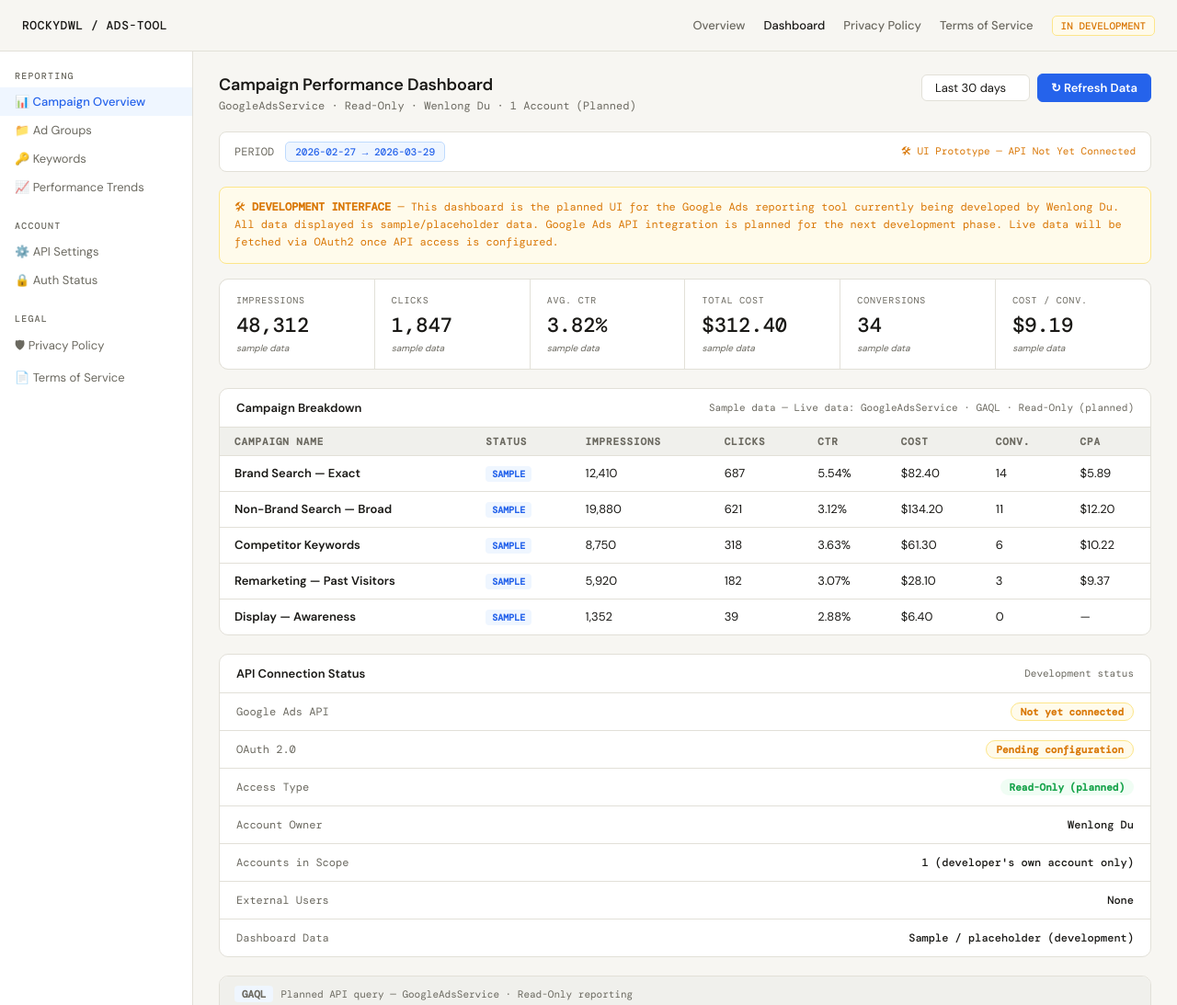
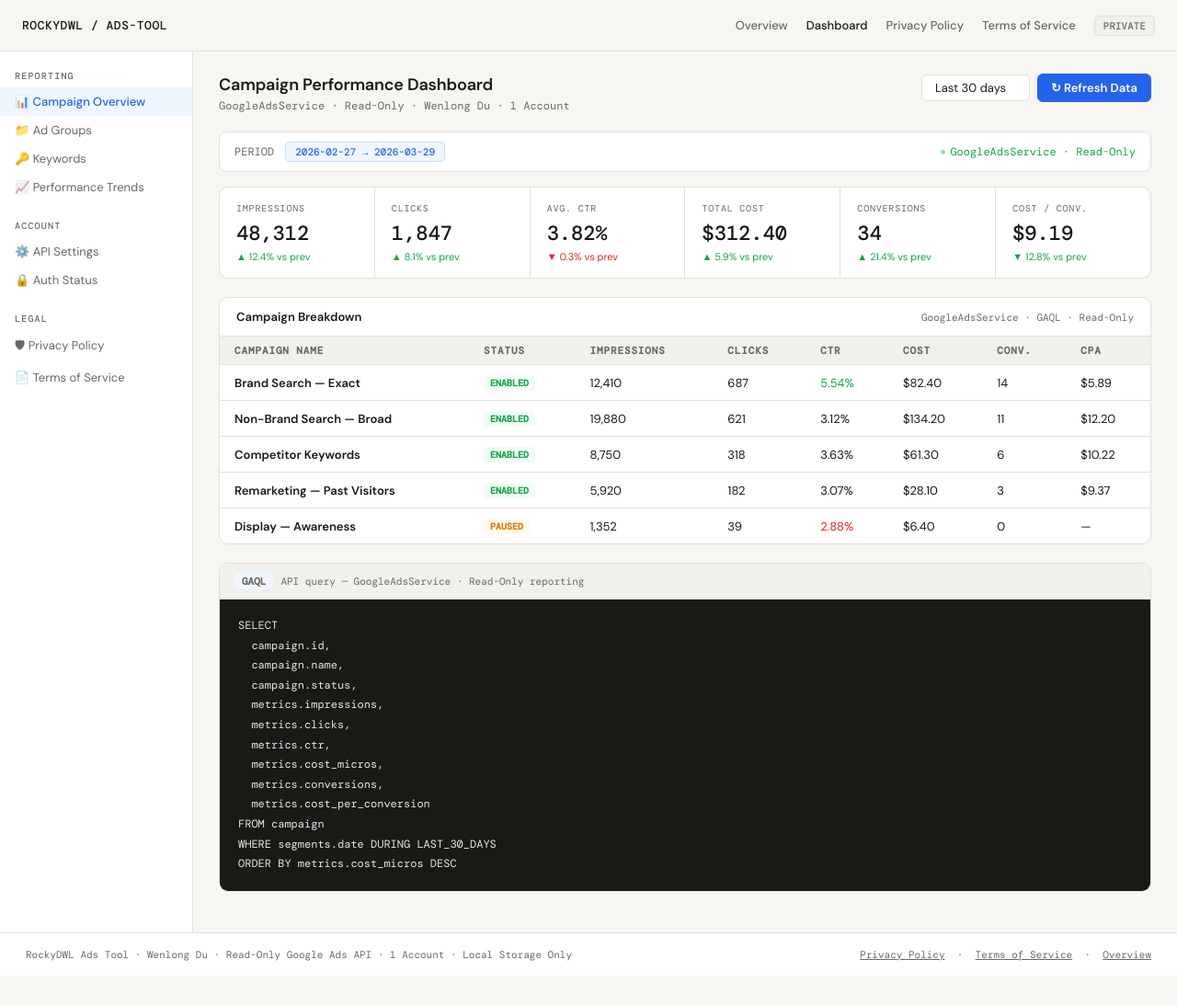
Before and after one commit to RockyDWL/google-ads-internal-tool, a plain HTML site: page dashboard.html in a window 1280 px wide. Shown: the top 1093 px of the page at 92% size. After the commit the page ends 1061 px from the top, so only its background shows below. Drawn offline with nearby package versions, Linux system fonts and the light colour scheme.

Commit message:
Update dashboard.html

```diff
--- a/dashboard.html
+++ b/dashboard.html
@@ -11,45 +11,26 @@
   --bg: #f7f6f2; --surface: #ffffff; --border: #e2e0d8;
   --text: #1a1916; --muted: #6b6960; --accent: #2563eb;
   --accent-light: #eff6ff; --green: #16a34a; --green-light: #f0fdf4;
-  --tag-bg: #f0f0ec; --red: #dc2626; --amber: #d97706; --amber-light: #fffbeb;
+  --tag-bg: #f0f0ec; --red: #dc2626; --amber: #d97706;
 }
 body { font-family: 'DM Sans', Arial, sans-serif; background: var(--bg); color: var(--text); font-size: 14px; min-height: 100vh; }
-
-nav {
-  position: sticky; top: 0; z-index: 100;
-  background: rgba(247,246,242,0.95); backdrop-filter: blur(12px);
-  border-bottom: 1px solid var(--border);
-  padding: 0 24px; display: flex; align-items: center; justify-content: space-between; height: 56px;
-}
+nav { position: sticky; top: 0; z-index: 100; background: rgba(247,246,242,0.95); backdrop-filter: blur(12px); border-bottom: 1px solid var(--border); padding: 0 24px; display: flex; align-items: center; justify-content: space-between; height: 56px; }
 .nav-brand { font-family: 'DM Mono', monospace; font-size: 13px; font-weight: 500; color: var(--text); letter-spacing: 0.04em; text-decoration: none; }
 .nav-links { display: flex; gap: 20px; align-items: center; }
 .nav-links a { font-size: 13px; color: var(--muted); text-decoration: none; font-weight: 500; transition: color 0.15s; }
 .nav-links a:hover, .nav-links a.active { color: var(--text); }
-.nav-badge { background: var(--amber-light); border: 1px solid #fde68a; color: var(--amber); font-family: 'DM Mono', monospace; font-size: 11px; font-weight: 500; padding: 3px 9px; border-radius: 5px; }
-
+.nav-badge { background: var(--tag-bg); border: 1px solid var(--border); color: var(--muted); font-family: 'DM Mono', monospace; font-size: 11px; font-weight: 500; padding: 3px 9px; border-radius: 5px; }
 .layout { display: flex; min-height: calc(100vh - 56px); }
-
-aside {
-  width: 210px; background: var(--surface); border-right: 1px solid var(--border);
-  padding: 20px 0; flex-shrink: 0;
-}
+aside { width: 210px; background: var(--surface); border-right: 1px solid var(--border); padding: 20px 0; flex-shrink: 0; }
 .sidebar-group { margin-bottom: 20px; }
 .sidebar-heading { font-family: 'DM Mono', monospace; font-size: 10px; font-weight: 500; letter-spacing: 0.12em; text-transform: uppercase; color: var(--muted); padding: 0 16px; margin-bottom: 6px; }
-.sidebar-item {
-  display: flex; align-items: center; gap: 8px;
-  padding: 7px 16px; font-size: 13px; color: var(--muted);
-  text-decoration: none; border-radius: 0; transition: all 0.12s;
-  cursor: pointer;
-}
+.sidebar-item { display: flex; align-items: center; gap: 8px; padding: 7px 16px; font-size: 13px; color: var(--muted); text-decoration: none; transition: all 0.12s; cursor: pointer; }
 .sidebar-item:hover { background: var(--bg); color: var(--text); }
 .sidebar-item.active { background: var(--accent-light); color: var(--accent); font-weight: 500; }
-
 main { flex: 1; padding: 24px 28px; overflow-x: auto; }
-
 .page-header { display: flex; align-items: flex-start; justify-content: space-between; margin-bottom: 20px; flex-wrap: wrap; gap: 12px; }
 .page-title h1 { font-size: 18px; font-weight: 600; letter-spacing: -0.01em; }
 .page-title p { font-size: 12px; color: var(--muted); margin-top: 3px; font-family: 'DM Mono', monospace; }
-
 .controls { display: flex; gap: 8px; align-items: center; }
 .ctrl { background: var(--surface); border: 1px solid var(--border); color: var(--text); font-size: 13px; padding: 6px 14px; border-radius: 6px; cursor: pointer; font-family: 'DM Sans', sans-serif; transition: all 0.15s; }
 .ctrl:hover { background: var(--bg); }
@@ -57,31 +38,17 @@ main { flex: 1; padding: 24px 28px; overflow-x: auto; }
 .ctrl.primary:hover { opacity: 0.88; }
 .ctrl.primary:active { transform: scale(0.97); }
 select.ctrl { appearance: none; padding-right: 24px; }
-
-.date-bar {
-  background: var(--surface); border: 1px solid var(--border); border-radius: 8px;
-  padding: 10px 16px; margin-bottom: 16px;
-  display: flex; align-items: center; gap: 12px; flex-wrap: wrap;
-  font-family: 'DM Mono', monospace; font-size: 12px; color: var(--muted);
-}
+.date-bar { background: var(--surface); border: 1px solid var(--border); border-radius: 8px; padding: 10px 16px; margin-bottom: 16px; display: flex; align-items: center; gap: 12px; flex-wrap: wrap; font-family: 'DM Mono', monospace; font-size: 12px; color: var(--muted); }
 .date-chip { background: var(--accent-light); border: 1px solid #bfdbfe; color: var(--accent); font-family: 'DM Mono', monospace; font-size: 11px; font-weight: 500; padding: 3px 10px; border-radius: 5px; }
-.dev-status { display: inline-flex; align-items: center; gap: 5px; color: var(--amber); margin-left: auto; font-family: 'DM Mono', monospace; font-size: 11px; }
-
-/* DEV NOTICE */
-.dev-notice {
-  background: var(--amber-light); border: 1px solid #fde68a;
-  border-radius: 8px; padding: 12px 16px; font-size: 12px; color: var(--amber);
-  margin-bottom: 16px; font-family: 'DM Mono', monospace; line-height: 1.6;
-}
-
-/* KPI GRID */
+.live-dot { display: inline-flex; align-items: center; gap: 5px; color: var(--green); margin-left: auto; }
+.live-dot::before { content: ''; width: 5px; height: 5px; background: var(--green); border-radius: 50%; animation: pulse 2s infinite; }
+@keyframes pulse { 0%,100%{opacity:1}50%{opacity:0.4} }
 .kpi-grid { display: grid; grid-template-columns: repeat(auto-fit, minmax(150px, 1fr)); gap: 1px; background: var(--border); border: 1px solid var(--border); border-radius: 10px; overflow: hidden; margin-bottom: 20px; }
 .kpi-card { background: var(--surface); padding: 16px 18px; }
 .kpi-label { font-family: 'DM Mono', monospace; font-size: 10px; color: var(--muted); text-transform: uppercase; letter-spacing: 0.08em; margin-bottom: 6px; }
 .kpi-value { font-family: 'DM Mono', monospace; font-size: 22px; font-weight: 500; color: var(--text); }
-.kpi-note { font-size: 10px; margin-top: 4px; color: var(--muted); font-style: italic; }
-
-/* TABLE SECTION */
+.kpi-delta { font-size: 11px; margin-top: 4px; }
+.delta-up { color: var(--green); } .delta-dn { color: var(--red); }
 .table-section { background: var(--surface); border: 1px solid var(--border); border-radius: 10px; overflow: hidden; margin-bottom: 20px; }
 .table-head { padding: 12px 18px; border-bottom: 1px solid var(--border); display: flex; align-items: center; justify-content: space-between; }
 .table-head h2 { font-size: 13px; font-weight: 600; }
@@ -91,35 +58,17 @@ th { text-align: left; padding: 8px 16px; font-size: 11px; color: var(--muted);
 td { padding: 10px 16px; border-bottom: 1px solid var(--border); font-size: 13px; }
 tr:last-child td { border-bottom: none; }
 tr:hover td { background: var(--bg); }
-
-.st-sample { display: inline-block; background: var(--accent-light); color: var(--accent); font-size: 10px; font-weight: 700; padding: 2px 7px; border-radius: 4px; font-family: 'DM Mono', monospace; }
-
-/* GAQL */
+.st-en { display: inline-block; background: var(--green-light); color: var(--green); font-size: 10px; font-weight: 700; padding: 2px 7px; border-radius: 4px; font-family: 'DM Mono', monospace; }
+.st-pa { display: inline-block; background: #fffbeb; color: var(--amber); font-size: 10px; font-weight: 700; padding: 2px 7px; border-radius: 4px; font-family: 'DM Mono', monospace; }
 .query-section { background: var(--surface); border: 1px solid var(--border); border-radius: 10px; overflow: hidden; margin-bottom: 20px; }
 .query-head { padding: 10px 16px; border-bottom: 1px solid var(--border); background: var(--tag-bg); display: flex; align-items: center; gap: 8px; }
 .query-head span { font-family: 'DM Mono', monospace; font-size: 11px; color: var(--muted); }
 .method-badge { background: var(--accent-light); color: var(--accent); font-family: 'DM Mono', monospace; font-size: 10px; font-weight: 700; padding: 2px 8px; border-radius: 4px; }
-
 pre { font-family: 'DM Mono', monospace; font-size: 12px; background: #1a1916; color: #e8e6e0; padding: 18px 20px; line-height: 1.8; overflow-x: auto; }
-
-/* API STATUS SECTION */
-.api-status-section { background: var(--surface); border: 1px solid var(--border); border-radius: 10px; overflow: hidden; margin-bottom: 20px; }
-.api-status-head { padding: 12px 18px; border-bottom: 1px solid var(--border); display: flex; align-items: center; justify-content: space-between; }
-.api-status-head h2 { font-size: 13px; font-weight: 600; }
-.status-row { display: flex; align-items: center; justify-content: space-between; padding: 12px 18px; border-bottom: 1px solid var(--border); font-size: 13px; }
-.status-row:last-child { border-bottom: none; }
-.status-key { color: var(--muted); font-family: 'DM Mono', monospace; font-size: 12px; }
-.status-val { font-weight: 500; font-family: 'DM Mono', monospace; font-size: 12px; }
-.pill-dev { background: var(--amber-light); color: var(--amber); padding: 2px 10px; border-radius: 20px; font-size: 11px; font-weight: 600; border: 1px solid #fde68a; }
-.pill-ok { background: var(--green-light); color: var(--green); padding: 2px 10px; border-radius: 20px; font-size: 11px; font-weight: 600; }
-
 .dash-footer { border-top: 1px solid var(--border); padding: 16px 28px; font-size: 11px; color: var(--muted); display: flex; justify-content: space-between; align-items: center; flex-wrap: wrap; gap: 8px; font-family: 'DM Mono', monospace; background: var(--surface); }
 .dash-footer a { color: var(--muted); text-decoration: underline; }
-
-/* refresh animation */
 @keyframes spin { from{transform:rotate(0)} to{transform:rotate(360deg)} }
 .spinning { display: inline-block; animation: spin 0.6s linear infinite; }
-
 @media(max-width:640px){ aside{display:none} main{padding:16px} }
 </style>
 </head>
@@ -132,7 +81,7 @@ pre { font-family: 'DM Mono', monospace; font-size: 12px; background: #1a1916; c
     <a href="dashboard.html" class="active">Dashboard</a>
     <a href="privacy.html">Privacy Policy</a>
     <a href="terms.html">Terms of Service</a>
-    <span class="nav-badge">IN DEVELOPMENT</span>
+    <span class="nav-badge">PRIVATE</span>
   </div>
 </nav>
 
@@ -140,15 +89,15 @@ pre { font-family: 'DM Mono', monospace; font-size: 12px; background: #1a1916; c
   <aside>
     <div class="sidebar-group">
       <div class="sidebar-heading">Reporting</div>
-      <a class="sidebar-item active" onclick="showSection('campaigns'); return false;" href="#">📊 Campaign Overview</a>
-      <a class="sidebar-item" onclick="showSection('adgroups'); return false;" href="#">📁 Ad Groups</a>
-      <a class="sidebar-item" onclick="showSection('keywords'); return false;" href="#">🔑 Keywords</a>
-      <a class="sidebar-item" onclick="showSection('trends'); return false;" href="#">📈 Performance Trends</a>
+      <a class="sidebar-item active" onclick="setActive(this)" href="#">📊 Campaign Overview</a>
+      <a class="sidebar-item" onclick="setActive(this)" href="#">📁 Ad Groups</a>
+      <a class="sidebar-item" onclick="setActive(this)" href="#">🔑 Keywords</a>
+      <a class="sidebar-item" onclick="setActive(this)" href="#">📈 Performance Trends</a>
     </div>
     <div class="sidebar-group">
       <div class="sidebar-heading">Account</div>
-      <a class="sidebar-item" onclick="showSection('apistatus'); return false;" href="#">⚙️ API Settings</a>
-      <a class="sidebar-item" onclick="showSection('apistatus'); return false;" href="#">🔒 Auth Status</a>
+      <a class="sidebar-item" onclick="setActive(this)" href="#">⚙️ API Settings</a>
+      <a class="sidebar-item" onclick="setActive(this)" href="#">🔒 Auth Status</a>
     </div>
     <div class="sidebar-group">
       <div class="sidebar-heading">Legal</div>
@@ -161,10 +110,10 @@ pre { font-family: 'DM Mono', monospace; font-size: 12px; background: #1a1916; c
     <div class="page-header">
       <div class="page-title">
         <h1>Campaign Performance Dashboard</h1>
-        <p>GoogleAdsService · Read-Only · Wenlong Du · 1 Account (Planned)</p>
+        <p>GoogleAdsService · Read-Only · Wenlong Du · 1 Account</p>
       </div>
       <div class="controls">
-        <select class="ctrl" id="dateRange" onchange="updateDateRange()">
+        <select class="ctrl" id="dateRange" onchange="updateDateLabel()">
           <option>Last 30 days</option>
           <option>Last 7 days</option>
           <option>This month</option>
@@ -177,85 +126,41 @@ pre { font-family: 'DM Mono', monospace; font-size: 12px; background: #1a1916; c
     <div class="date-bar">
       <span>PERIOD</span>
       <span class="date-chip" id="dateLabel">2026-02-27 → 2026-03-29</span>
-      <span class="dev-status">🛠 UI Prototype — API Not Yet Connected</span>
+      <span class="live-dot">GoogleAdsService · Read-Only</span>
     </div>
 
-    <div class="dev-notice">
-      🛠 <strong>DEVELOPMENT INTERFACE</strong> — This dashboard is the planned UI for the Google Ads reporting tool currently being developed by Wenlong Du. All data displayed is sample/placeholder data. Google Ads API integration is planned for the next development phase. Live data will be fetched via OAuth2 once API access is configured.
+    <div class="kpi-grid">
+      <div class="kpi-card"><div class="kpi-label">Impressions</div><div class="kpi-value">48,312</div><div class="kpi-delta delta-up">▲ 12.4% vs prev</div></div>
+      <div class="kpi-card"><div class="kpi-label">Clicks</div><div class="kpi-value">1,847</div><div class="kpi-delta delta-up">▲ 8.1% vs prev</div></div>
+      <div class="kpi-card"><div class="kpi-label">Avg. CTR</div><div class="kpi-value">3.82%</div><div class="kpi-delta delta-dn">▼ 0.3% vs prev</div></div>
+      <div class="kpi-card"><div class="kpi-label">Total Cost</div><div class="kpi-value">$312.40</div><div class="kpi-delta delta-up">▲ 5.9% vs prev</div></div>
+      <div class="kpi-card"><div class="kpi-label">Conversions</div><div class="kpi-value">34</div><div class="kpi-delta delta-up">▲ 21.4% vs prev</div></div>
+      <div class="kpi-card"><div class="kpi-label">Cost / Conv.</div><div class="kpi-value">$9.19</div><div class="kpi-delta delta-up">▼ 12.8% vs prev</div></div>
     </div>
 
-    <!-- KPI -->
-    <div class="kpi-grid">
-      <div class="kpi-card"><div class="kpi-label">Impressions</div><div class="kpi-value" id="kpi-impressions">48,312</div><div class="kpi-note">sample data</div></div>
-      <div class="kpi-card"><div class="kpi-label">Clicks</div><div class="kpi-value" id="kpi-clicks">1,847</div><div class="kpi-note">sample data</div></div>
-      <div class="kpi-card"><div class="kpi-label">Avg. CTR</div><div class="kpi-value" id="kpi-ctr">3.82%</div><div class="kpi-note">sample data</div></div>
-      <div class="kpi-card"><div class="kpi-label">Total Cost</div><div class="kpi-value" id="kpi-cost">$312.40</div><div class="kpi-note">sample data</div></div>
-      <div class="kpi-card"><div class="kpi-label">Conversions</div><div class="kpi-value" id="kpi-conv">34</div><div class="kpi-note">sample data</div></div>
-      <div class="kpi-card"><div class="kpi-label">Cost / Conv.</div><div class="kpi-value" id="kpi-cpa">$9.19</div><div class="kpi-note">sample data</div></div>
-    </div>
-
-    <!-- CAMPAIGN TABLE -->
     <div class="table-section">
       <div class="table-head">
         <h2>Campaign Breakdown</h2>
-        <span>Sample data — Live data: GoogleAdsService · GAQL · Read-Only (planned)</span>
+        <span>GoogleAdsService · GAQL · Read-Only</span>
       </div>
       <table>
         <thead>
-          <tr>
-            <th>Campaign Name</th><th>Status</th><th>Impressions</th><th>Clicks</th><th>CTR</th><th>Cost</th><th>Conv.</th><th>CPA</th>
-          </tr>
+          <tr><th>Campaign Name</th><th>Status</th><th>Impressions</th><th>Clicks</th><th>CTR</th><th>Cost</th><th>Conv.</th><th>CPA</th></tr>
         </thead>
-        <tbody id="campaignTableBody">
-          <tr>
-            <td><strong>Brand Search — Exact</strong></td>
-            <td><span class="st-sample">SAMPLE</span></td>
-            <td>12,410</td><td>687</td><td>5.54%</td><td>$82.40</td><td>14</td><td>$5.89</td>
-          </tr>
-          <tr>
-            <td><strong>Non-Brand Search — Broad</strong></td>
-            <td><span class="st-sample">SAMPLE</span></td>
-            <td>19,880</td><td>621</td><td>3.12%</td><td>$134.20</td><td>11</td><td>$12.20</td>
-          </tr>
-          <tr>
-            <td><strong>Competitor Keywords</strong></td>
-            <td><span class="st-sample">SAMPLE</span></td>
-            <td>8,750</td><td>318</td><td>3.63%</td><td>$61.30</td><td>6</td><td>$10.22</td>
-          </tr>
-          <tr>
-            <td><strong>Remarketing — Past Visitors</strong></td>
-            <td><span class="st-sample">SAMPLE</span></td>
-            <td>5,920</td><td>182</td><td>3.07%</td><td>$28.10</td><td>3</td><td>$9.37</td>
-          </tr>
-          <tr>
-            <td><strong>Display — Awareness</strong></td>
-            <td><span class="st-sample">SAMPLE</span></td>
-            <td>1,352</td><td>39</td><td>2.88%</td><td>$6.40</td><td>0</td><td>—</td>
-          </tr>
+        <tbody>
+          <tr><td><strong>Brand Search — Exact</strong></td><td><span class="st-en">ENABLED</span></td><td>12,410</td><td>687</td><td style="color:var(--green)">5.54%</td><td>$82.40</td><td>14</td><td>$5.89</td></tr>
+          <tr><td><strong>Non-Brand Search — Broad</strong></td><td><span class="st-en">ENABLED</span></td><td>19,880</td><td>621</td><td>3.12%</td><td>$134.20</td><td>11</td><td>$12.20</td></tr>
+          <tr><td><strong>Competitor Keywords</strong></td><td><span class="st-en">ENABLED</span></td><td>8,750</td><td>318</td><td>3.63%</td><td>$61.30</td><td>6</td><td>$10.22</td></tr>
+          <tr><td><strong>Remarketing — Past Visitors</strong></td><td><span class="st-en">ENABLED</span></td><td>5,920</td><td>182</td><td>3.07%</td><td>$28.10</td><td>3</td><td>$9.37</td></tr>
+          <tr><td><strong>Display — Awareness</strong></td><td><span class="st-pa">PAUSED</span></td><td>1,352</td><td>39</td><td style="color:var(--red)">2.88%</td><td>$6.40</td><td>0</td><td>—</td></tr>
         </tbody>
       </table>
     </div>
 
-    <!-- API STATUS -->
-    <div class="api-status-section">
-      <div class="api-status-head">
-        <h2>API Connection Status</h2>
-        <span style="font-size:11px;color:var(--muted);font-family:'DM Mono',monospace;">Development status</span>
-      </div>
-      <div class="status-row"><span class="status-key">Google Ads API</span><span class="status-val"><span class="pill-dev">Not yet connected</span></span></div>
-      <div class="status-row"><span class="status-key">OAuth 2.0</span><span class="status-val"><span class="pill-dev">Pending configuration</span></span></div>
-      <div class="status-row"><span class="status-key">Access Type</span><span class="status-val"><span class="pill-ok">Read-Only (planned)</span></span></div>
-      <div class="status-row"><span class="status-key">Account Owner</span><span class="status-val">Wenlong Du</span></div>
-      <div class="status-row"><span class="status-key">Accounts in Scope</span><span class="status-val">1 (developer's own account only)</span></div>
-      <div class="status-row"><span class="status-key">External Users</span><span class="status-val">None</span></div>
-      <div class="status-row"><span class="status-key">Dashboard Data</span><span class="status-val">Sample / placeholder (development)</span></div>
-    </div>
-
-    <!-- GAQL -->
     <div class="query-section">
       <div class="query-head">
         <span class="method-badge">GAQL</span>
-        <span>Planned API query — GoogleAdsService · Read-Only reporting</span>
+        <span>API query — GoogleAdsService · Read-Only reporting</span>
       </div>
       <pre>SELECT
   campaign.id,
@@ -275,59 +180,42 @@ ORDER BY metrics.cost_micros DESC</pre>
 </div>
 
 <div class="dash-footer">
-  <span>RockyDWL Ads Tool · Wenlong Du · Read-Only Google Ads API (planned) · 1 Account · UI Prototype</span>
+  <span>RockyDWL Ads Tool · Wenlong Du · Read-Only Google Ads API · 1 Account · Local Storage Only</span>
   <span><a href="privacy.html">Privacy Policy</a> &nbsp;·&nbsp; <a href="terms.html">Terms of Service</a> &nbsp;·&nbsp; <a href="index.html">Overview</a></span>
 </div>
 
 <script>
-// Date range labels
-const dateRanges = {
+const dateLabels = {
   'Last 30 days': '2026-02-27 → 2026-03-29',
-  'Last 7 days': '2026-03-22 → 2026-03-29',
-  'This month': '2026-03-01 → 2026-03-29',
-  'Last month': '2026-02-01 → 2026-02-28'
+  'Last 7 days':  '2026-03-22 → 2026-03-29',
+  'This month':   '2026-03-01 → 2026-03-29',
+  'Last month':   '2026-02-01 → 2026-02-28'
 };
-
-function updateDateRange() {
-  const sel = document.getElementById('dateRange').value;
-  document.getElementById('dateLabel').textContent = dateRanges[sel] || sel;
+function updateDateLabel() {
+  document.getElementById('dateLabel').textContent = dateLabels[document.getElementById('dateRange').value];
 }
-
-// Sidebar navigation highlight
-function showSection(section) {
-  document.querySelectorAll('.sidebar-item').forEach(el => el.classList.remove('active'));
-  event.target.closest('.sidebar-item').classList.add('active');
-  // In a real implementation, this would switch the main view
-  // For this prototype, just a visual feedback
+function setActive(el) {
+  event.preventDefault();
+  document.querySelectorAll('.sidebar-item').forEach(i => i.classList.remove('active'));
+  el.classList.add('active');
 }
-
-// Refresh button with spinner feedback
 function handleRefresh() {
   const btn = document.getElementById('refreshBtn');
   btn.disabled = true;
   btn.innerHTML = '<span class="spinning">↻</span> Loading...';
-  // Simulate a brief load state — in production this would call the Google Ads API
   setTimeout(() => {
     btn.disabled = false;
     btn.innerHTML = '↻ Refresh Data';
-    showToast('Dashboard refreshed. (Live API not yet connected — showing sample data.)');
+    showToast('Dashboard data refreshed successfully.');
   }, 1200);
 }
-
-// Toast notification
 function showToast(msg) {
-  const toast = document.createElement('div');
-  toast.style.cssText = `
-    position:fixed;bottom:24px;right:24px;background:#1a1916;color:#e8e6e0;
-    font-family:'DM Mono',monospace;font-size:12px;padding:12px 18px;
-    border-radius:8px;z-index:9999;max-width:360px;line-height:1.5;
-    box-shadow:0 4px 16px rgba(0,0,0,0.2);
-  `;
-  toast.textContent = msg;
-  document.body.appendChild(toast);
-  setTimeout(() => toast.remove(), 3500);
+  const t = document.createElement('div');
+  t.style.cssText = 'position:fixed;bottom:24px;right:24px;background:#1a1916;color:#e8e6e0;font-family:"DM Mono",monospace;font-size:12px;padding:12px 18px;border-radius:8px;z-index:9999;max-width:360px;line-height:1.5;box-shadow:0 4px 16px rgba(0,0,0,0.2);';
+  t.textContent = msg;
+  document.body.appendChild(t);
+  setTimeout(() => t.remove(), 3000);
 }
 </script>
-
 </body>
 </html>
```
